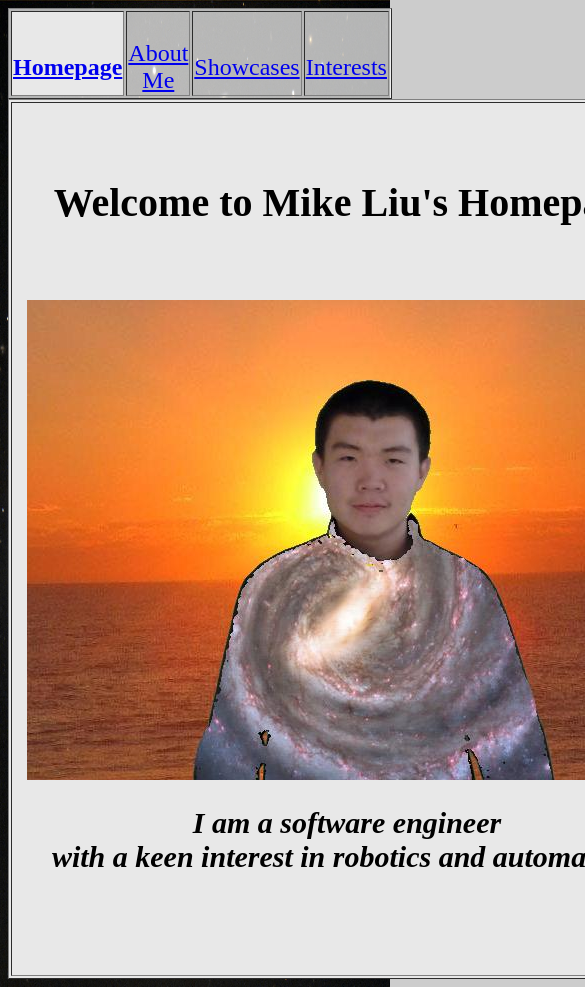
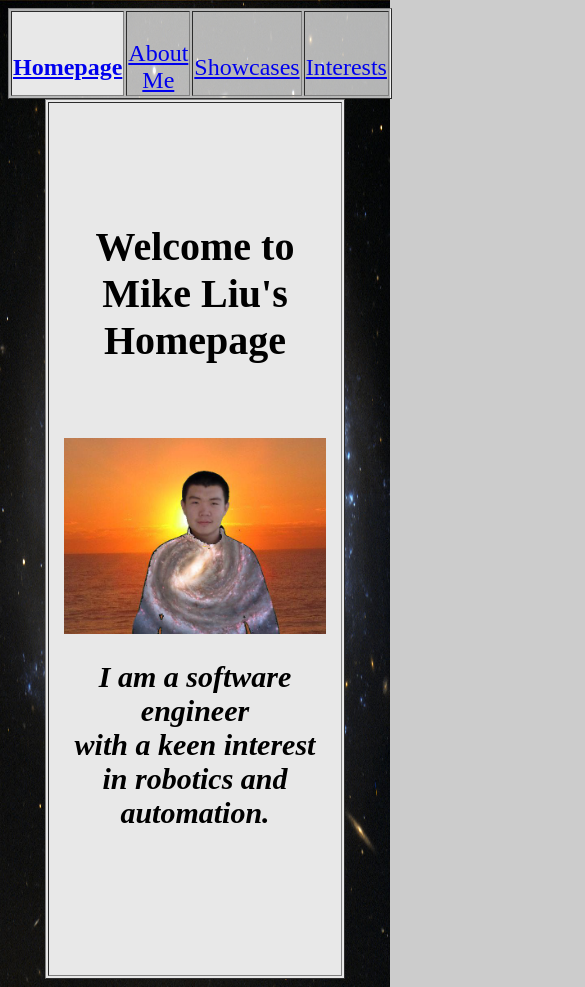
Before and after one commit to MikeSLiu/mikesliu.github.io, a plain HTML site: page index.html in a window 390 px wide. Shown: the top 987 px of the page, 585 px wide, since content can reach past the window. Drawn offline with Linux system fonts and the light colour scheme.

Commit message:
Update styles.css with responsive

```diff
--- a/styles.css
+++ b/styles.css
@@ -17,3 +17,8 @@ body {
 .table3 td {
     vertical-align: top;
 }
+
+.responsive {
+    max-width: 100%;
+    height: auto;
+}
```
